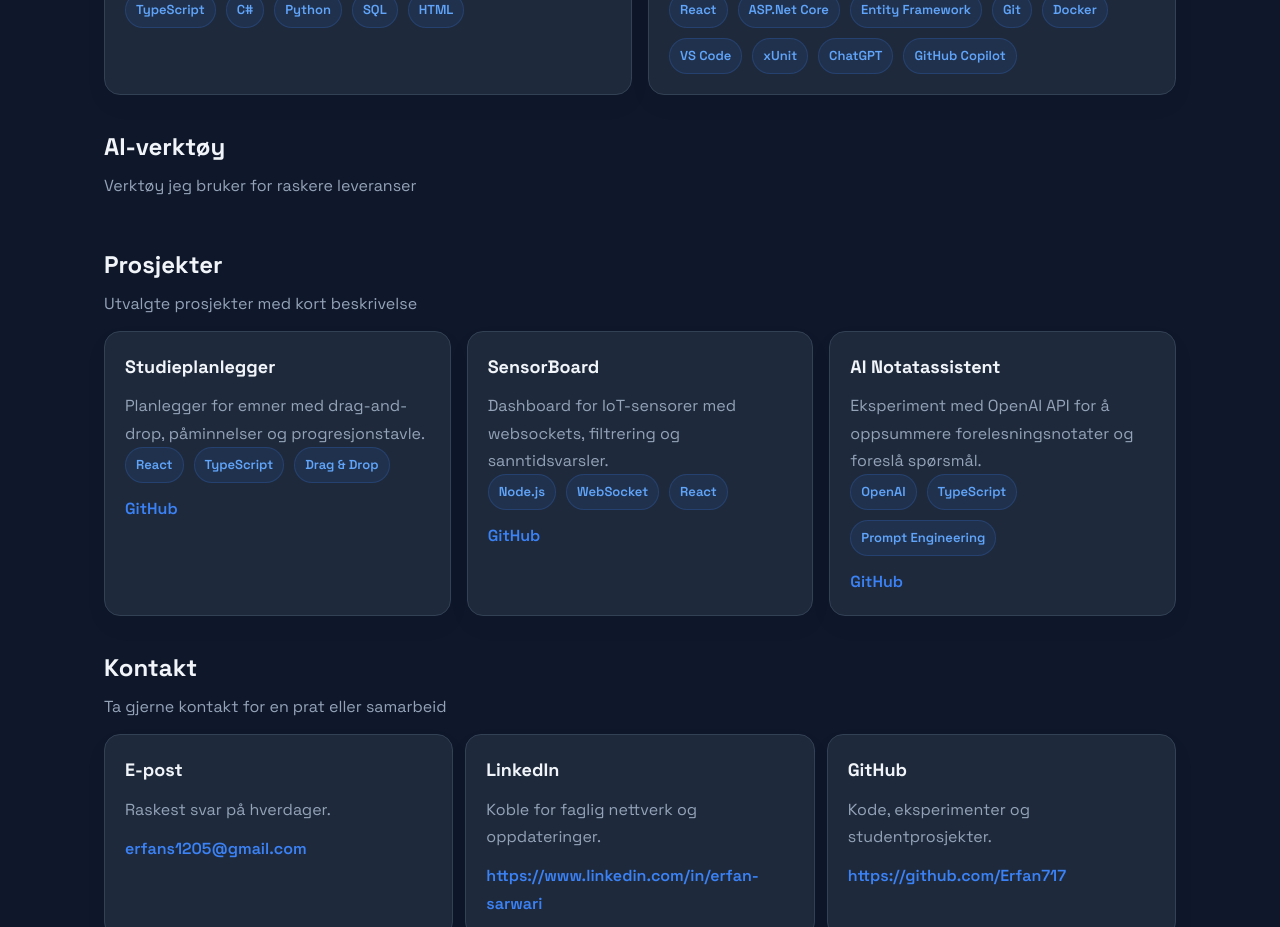
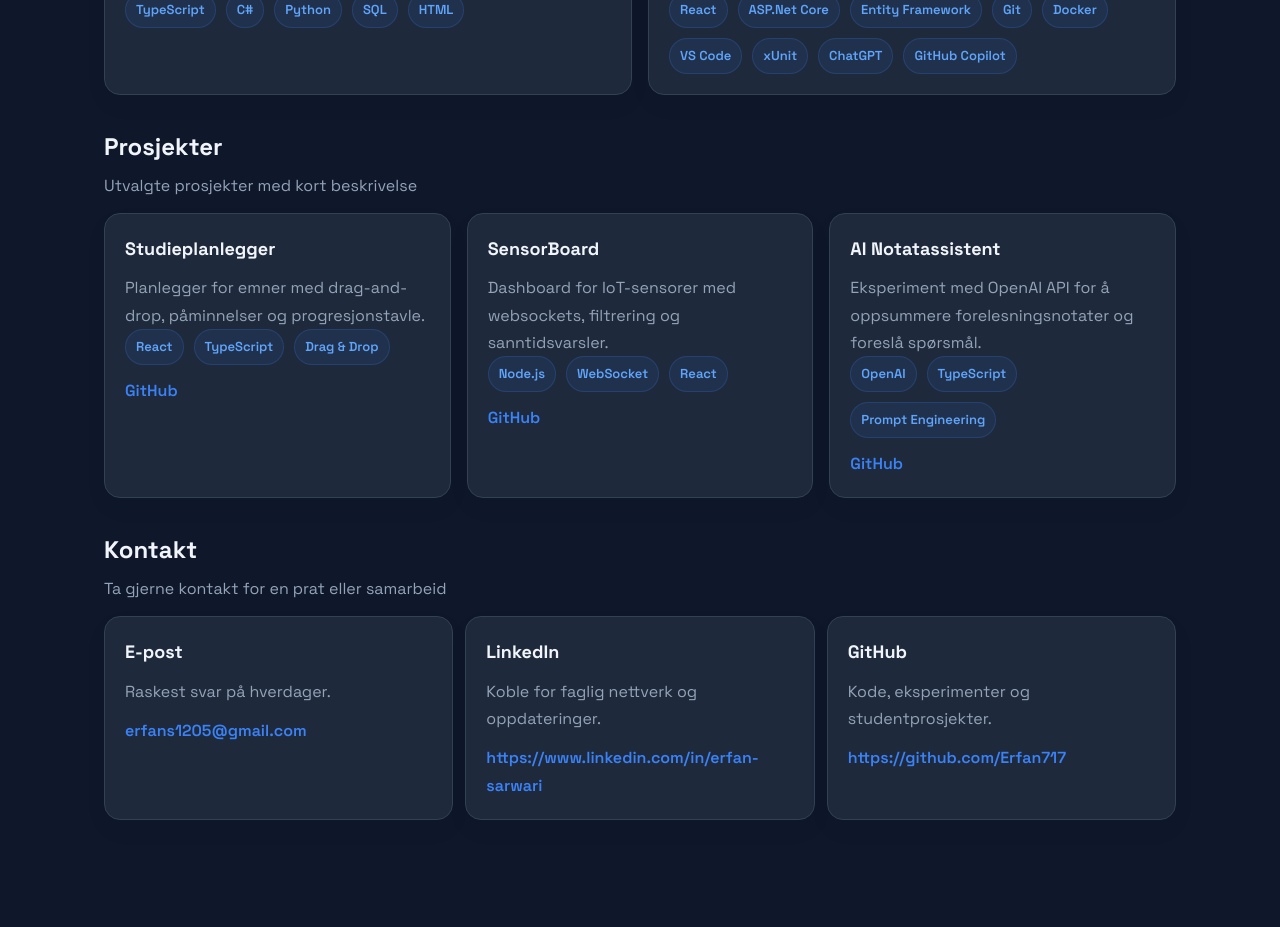
Before and after one commit to Erfan717/Portefolje, a React (Vite) app: page / in a window 1280 px wide. Shown: the part 900-1827 px from the top of the page. Built offline with nearby package versions, Linux system fonts and the light colour scheme.

Commit message:
Fjernet en seksjon fra siden

```diff
--- a/src/App.tsx
+++ b/src/App.tsx
@@ -50,13 +50,6 @@ export default function App() {
           </div>
         </Section>
 
-        <Section id="ai-tools" title="AI-verktøy" description="Verktøy jeg bruker for raskere leveranser">
-          <div className="tag-row">
-            {aiTools.map((tool) => (
-              <Tag key={tool}>{tool}</Tag>
-            ))}
-          </div>
-        </Section>
 
         <Section id="projects" title="Prosjekter" description="Utvalgte prosjekter med kort beskrivelse">
           <div className="grid grid--three">
```
